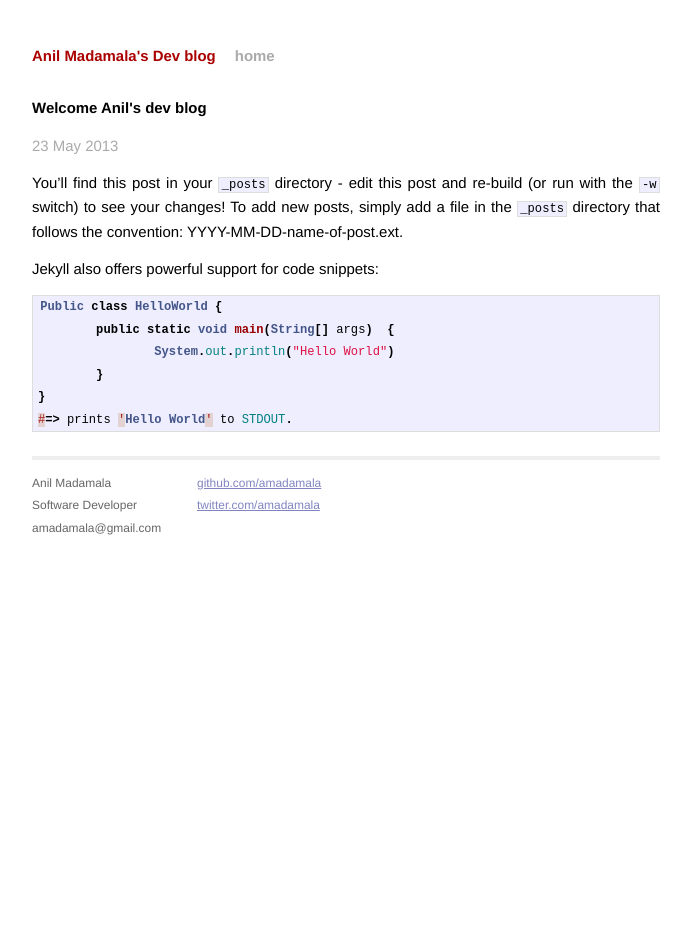
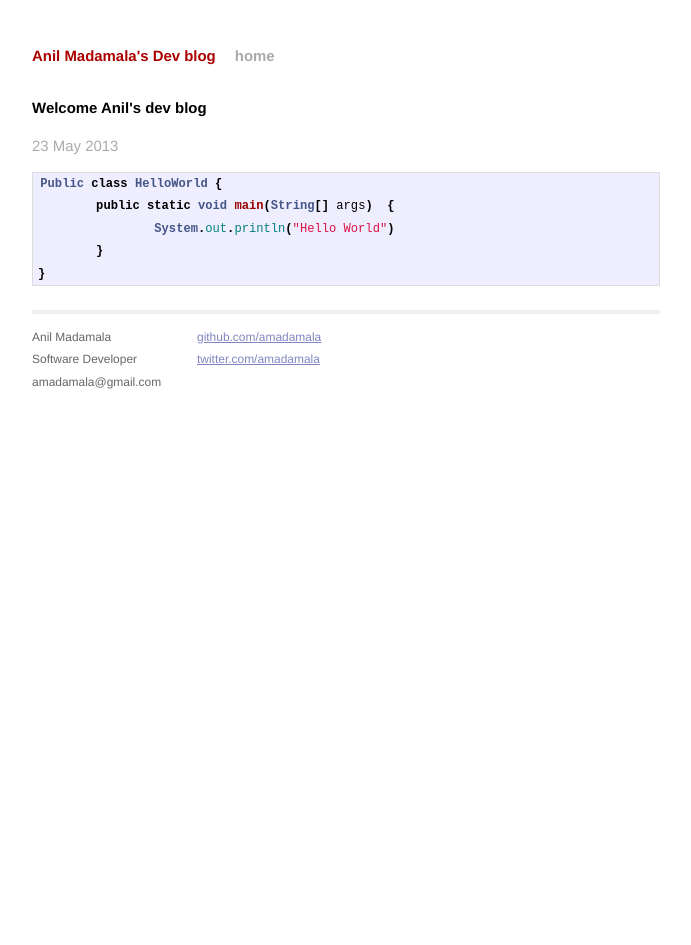
Before and after one commit to petecummings/amadamala-petesway, a Jekyll site: the page built from _posts/2013-05-23-welcome-to-jekyll.markdown, in a window 1280 px wide. Shown: the whole page, without its empty margins (294-985 px from the left). Built offline with Jekyll 4.4.1, drawn with Linux system fonts in a browser that asks for light colours.

Commit message:
just helloworld should be fine for a first post.

```diff
--- a/_posts/2013-05-23-welcome-to-jekyll.markdown
+++ b/_posts/2013-05-23-welcome-to-jekyll.markdown
@@ -5,10 +5,6 @@
 categories: hello world
 ---
 
-You'll find this post in your `_posts` directory - edit this post and re-build (or run with the `-w` switch) to see your changes!
-To add new posts, simply add a file in the `_posts` directory that follows the convention: YYYY-MM-DD-name-of-post.ext.
-
-Jekyll also offers powerful support for code snippets:
 
 {% highlight java %}
 Public class HelloWorld {
@@ -16,5 +12,4 @@
 		System.out.println("Hello World")
 	}
 }
-#=> prints 'Hello World' to STDOUT.
 {% endhighlight %}
```
